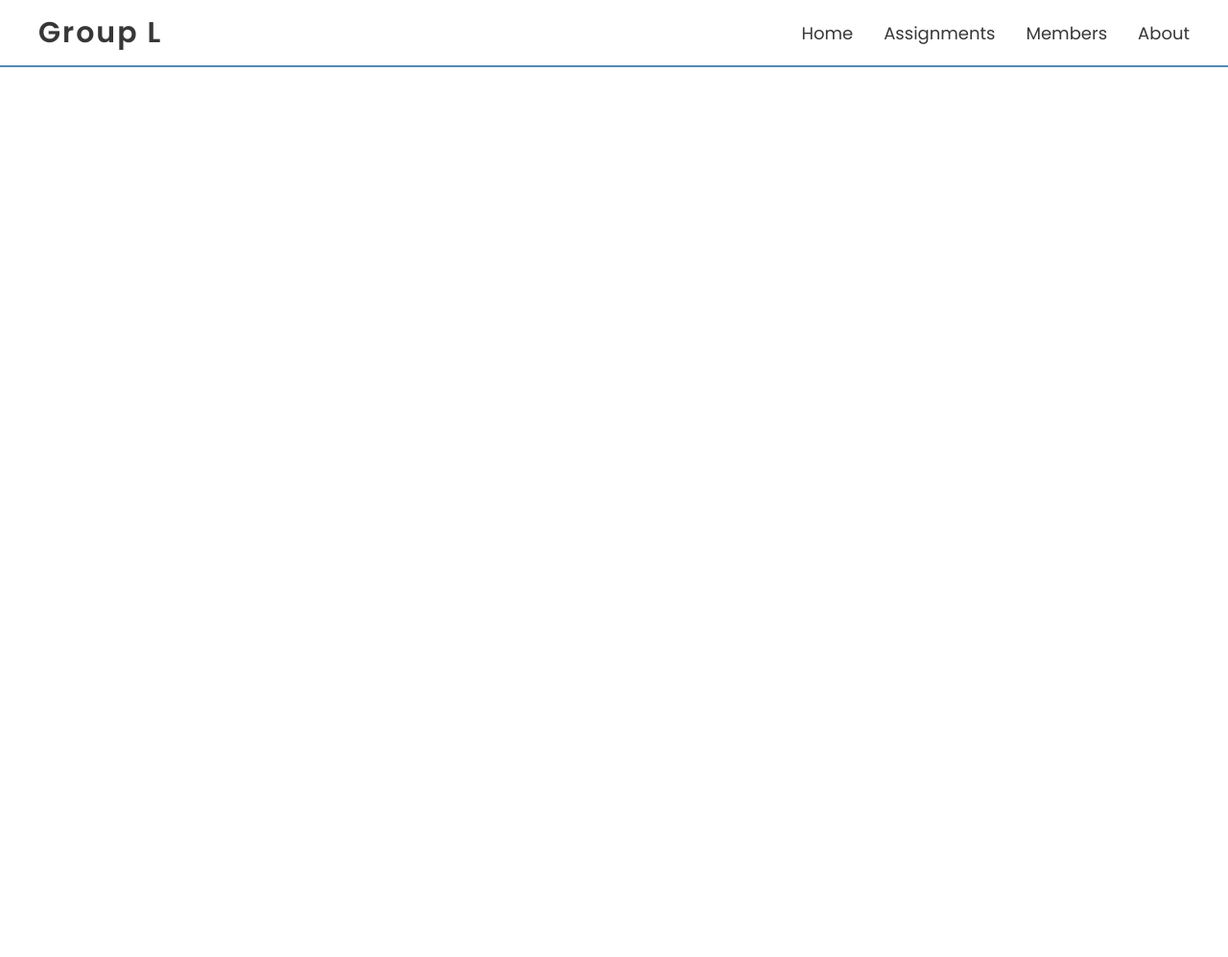
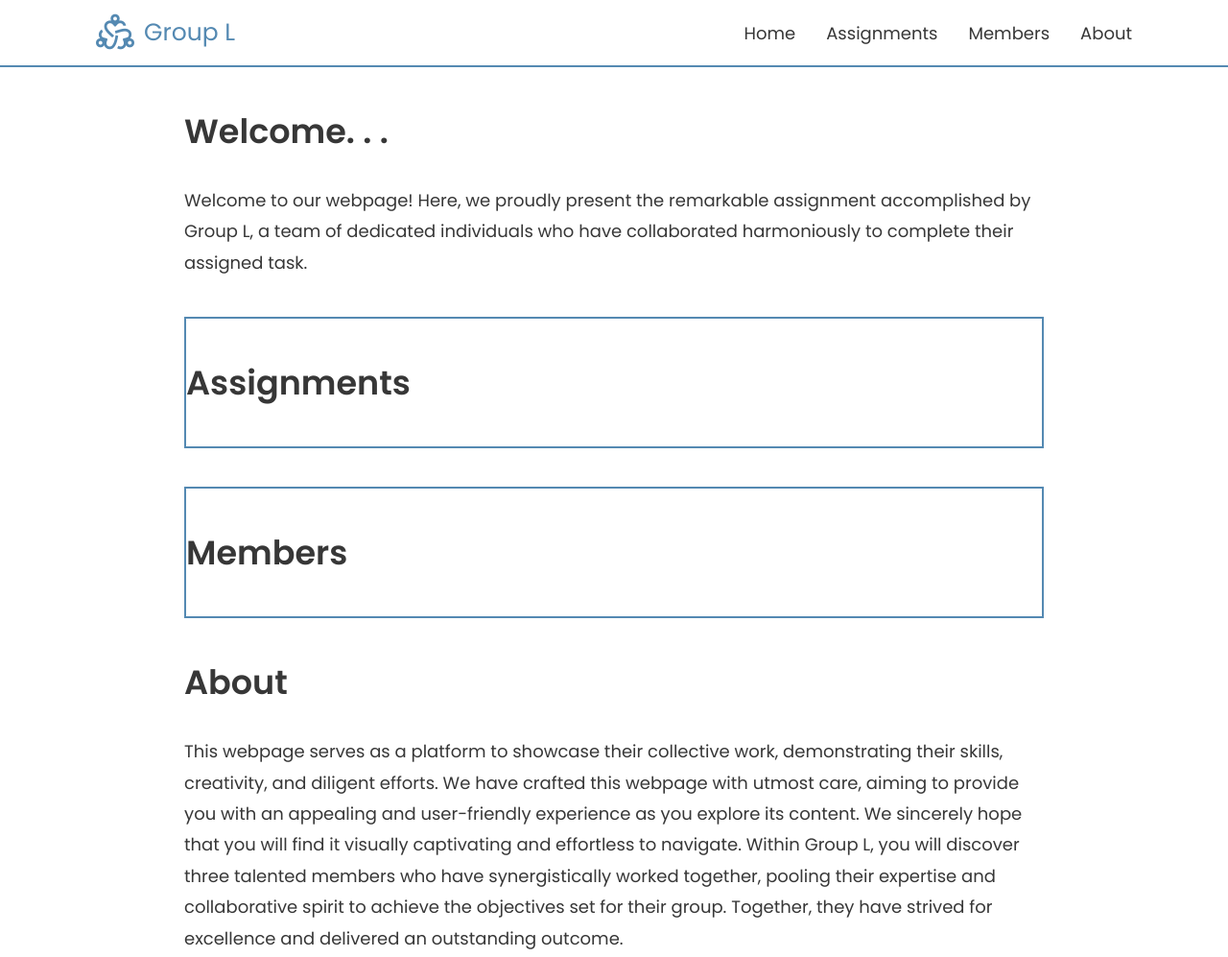
Before and after one commit to Officialibn1/GroupL_CSC413, a plain HTML site: page index.html in a window 1280 px wide. Shown: the whole page at 96% size. Before the commit the page ends 800 px from the top, so only its background shows below. Drawn offline with nearby package versions, Linux system fonts and the light colour scheme.

Commit message:
imported images

```diff
--- a/index.css
+++ b/index.css
@@ -26,14 +26,26 @@ body {
     display: flex;
     align-items: center;
     justify-content: space-between;
-    padding: 0 40px;
+    padding: 0 100px;
     border-bottom: 2px solid var(--border-color);
 }
 
-.title {
-    font-size: 30px;
+.logoWrapper {
+    display: flex;
+    /* flex-direction: column; */
+    align-items: center;
+    gap: .5em;
+}
+
+.logo {
+    font-size: 40px;
     letter-spacing: 2px;
-    color:  var(--text-color);
+    color:  var(--border-color);
+}
+
+.logoText {
+    font-size: 25px;
+    color:  var(--border-color);
 }
 
 .navLinks ul {
@@ -64,3 +76,39 @@ body {
 .navLinks ul a:hover::before {
     width: 100%;
 }
+.main {
+    width: 100%;
+    padding: 40px 0;
+}
+
+.mainContent {
+    width: 70%;
+    min-width: 400px;
+    margin: 0 auto;
+    /* border: 2px solid var(--border-color); */
+
+}
+
+.mainContent h1 {
+    font-size: 35px;
+    color: var(--text-color);
+}
+
+.lead {
+    font-size: 18px;
+    line-height: 1.8;
+    margin: 30px 0;
+    color: var(--text-color);
+}
+
+.assignment {
+    border: 2px solid var(--border-color);
+    margin: 40px 0;
+    padding: 40px 0;
+}
+
+.members {
+    border: 2px solid var(--border-color);
+    margin: 40px 0;
+    padding: 40px 0;
+}
--- a/index.html
+++ b/index.html
@@ -4,14 +4,25 @@
     <meta charset="UTF-8">
     <meta http-equiv="X-UA-Compatible" content="IE=edge">
     <meta name="viewport" content="width=device-width, initial-scale=1.0">
+
+    <!-- Material Link -->
+    <link href="https://fonts.googleapis.com/css2?family=Material+Symbols+Outlined" rel="stylesheet" />
+
     <link rel="stylesheet" href="index.css">
     <title>Group L CSC413</title>
 </head>
 <body>
+
+    <!-- Navbar -->
     <nav class="navBar" id="navBar">
-        <h1 class="title">
-            Group L
-        </h1>
+        <div class="logoWrapper">
+            <span class="material-symbols-outlined logo">
+                diversity_2
+            </span>
+            <span class="logoText">
+                Group L
+            </span>
+        </div>
 
         <div class="navLinks" id="navLinks">
             <ul>
@@ -22,5 +33,60 @@
             </ul>
         </div>
     </nav>
+
+    <!-- Main Section -->
+    <section class="main">
+        <div class="mainContent">
+            <header>
+                <h1>
+                        Welcome. . .
+                </h1>
+
+                <p class="lead">
+                    Welcome to our webpage! Here, we proudly present the remarkable assignment accomplished by Group L, a team of dedicated individuals who have collaborated harmoniously to complete their assigned task.
+                </p>
+            </header>
+
+            <div class="assignment">
+                <h1>
+                    Assignments
+                </h1>
+
+
+            </div>
+
+            <div class="members">
+                <h1>
+                    Members
+                </h1>
+
+                <div class="avatarWrapper">
+                    <div class="avatar"></div>
+                    <div class="avatar"></div>
+                    <div class="avatar"></div>
+                </div>
+
+
+            </div>
+
+            <div class="about">
+                <h1>
+                    About
+                </h1>
+
+                <p class="lead">
+                    This webpage serves as a platform to showcase their collective work, demonstrating their skills, creativity, and diligent efforts. We have crafted this webpage with utmost care, aiming to provide you with an appealing and user-friendly experience as you explore its content. We sincerely hope that you will find it visually captivating and effortless to navigate. Within Group L, you will discover three talented members who have synergistically worked together, pooling their expertise and collaborative spirit to achieve the objectives set for their group. Together, they have strived for excellence and delivered an outstanding outcome.
+                </p>
+
+
+            </div>
+
+            <footer>
+
+            </footer>
+        </div>
+    </section>
+
+
 </body>
 </html>
```
Also changed, not shown: img/deeper.jpeg (added), img/gimba.jpeg (added), img/officialibn.jpg (added).
